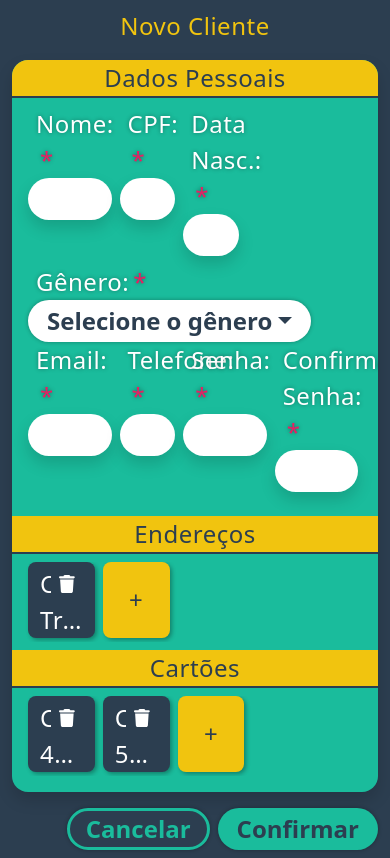
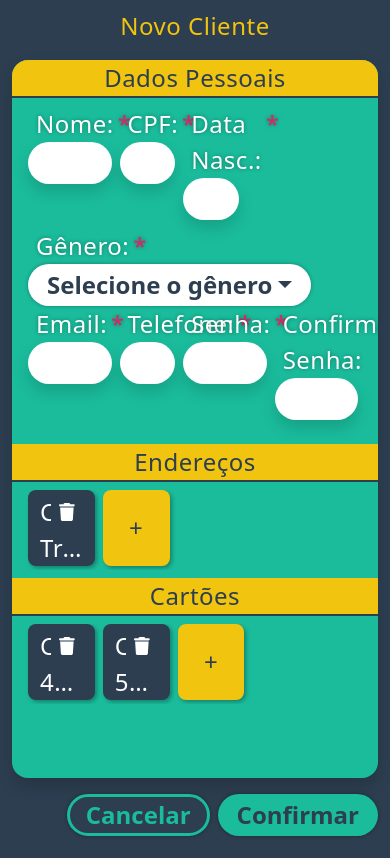
Before and after one commit to KevinJPF/vitrine_geek--frontend-, a React (Vite) app: page /registrar-cliente in a window 390 px wide. Built offline with nearby package versions, Linux system fonts and the light colour scheme; a web font is replaced by a local one.

Commit message:
correcoes na responsividade

```diff
--- a/src/Pages/Clientes/RegistrarCliente.jsx
+++ b/src/Pages/Clientes/RegistrarCliente.jsx
@@ -359,7 +359,7 @@ const RegistrarCliente = () => {
           <div className="row px-3 pb-3">
             <div className="row gap-2">
               <div className="col-3 p-0">
-                <div className="row label ps-2">
+                <div className="row label ps-2" style={{ flexWrap: "nowrap" }}>
                   Nome:
                   <span className="col ps-1" style={{ color: "var(--red)" }}>
                     *
@@ -380,7 +380,7 @@ const RegistrarCliente = () => {
                 </div>
               </div>
               <div className="col-2 p-0">
-                <div className="row label ps-2">
+                <div className="row label ps-2" style={{ flexWrap: "nowrap" }}>
                   CPF:
                   <span className="col ps-1" style={{ color: "var(--red)" }}>
                     *
@@ -400,7 +400,7 @@ const RegistrarCliente = () => {
                 </div>
               </div>
               <div className="col-2 p-0">
-                <div className="row label ps-2">
+                <div className="row label ps-2" style={{ flexWrap: "nowrap" }}>
                   Data Nasc.:
                   <span className="col ps-1" style={{ color: "var(--red)" }}>
                     *
@@ -421,7 +421,7 @@ const RegistrarCliente = () => {
                 </div>
               </div>
               <div className="col-auto p-0">
-                <div className="row label ps-2">
+                <div className="row label ps-2" style={{ flexWrap: "nowrap" }}>
                   Gênero:
                   <span className="col ps-1" style={{ color: "var(--red)" }}>
                     *
@@ -470,7 +470,7 @@ const RegistrarCliente = () => {
             </div>
             <div className="row gap-2">
               <div className="col-3 p-0">
-                <div className="row label ps-2">
+                <div className="row label ps-2" style={{ flexWrap: "nowrap" }}>
                   Email:
                   <span className="col ps-1" style={{ color: "var(--red)" }}>
                     *
@@ -497,7 +497,7 @@ const RegistrarCliente = () => {
                 </div>
               </div>
               <div className="col-2 p-0">
-                <div className="row label ps-2">
+                <div className="row label ps-2" style={{ flexWrap: "nowrap" }}>
                   Telefone:
                   <span className="col ps-1" style={{ color: "var(--red)" }}>
                     *
@@ -520,7 +520,7 @@ const RegistrarCliente = () => {
                 </div>
               </div>
               <div className="col-3 p-0">
-                <div className="row label ps-2">
+                <div className="row label ps-2" style={{ flexWrap: "nowrap" }}>
                   Senha:
                   <span className="col ps-1" style={{ color: "var(--red)" }}>
                     *
@@ -556,7 +556,7 @@ const RegistrarCliente = () => {
                 </div>
               </div>
               <div className="col-3 p-0">
-                <div className="row label ps-2">
+                <div className="row label ps-2" style={{ flexWrap: "nowrap" }}>
                   Confirmar Senha:
                   <span className="col ps-1" style={{ color: "var(--red)" }}>
                     *
@@ -831,7 +831,7 @@ const RegistrarCliente = () => {
         <div className="col d-flex flex-column gap-3">
           <div className="row gap-2">
             <div className="col">
-              <div className="row label ps-2">
+              <div className="row label ps-2" style={{ flexWrap: "nowrap" }}>
                 Nome:
                 <span className="col ps-1" style={{ color: "var(--red)" }}>
                   *
@@ -851,7 +851,7 @@ const RegistrarCliente = () => {
               </div>
             </div>
             <div className="col">
-              <div className="row label ps-2">
+              <div className="row label ps-2" style={{ flexWrap: "nowrap" }}>
                 Tipo de Residência:
                 <span className="col ps-1" style={{ color: "var(--red)" }}>
                   *
@@ -871,7 +871,7 @@ const RegistrarCliente = () => {
               </div>
             </div>
             <div className="col">
-              <div className="row label ps-2">
+              <div className="row label ps-2" style={{ flexWrap: "nowrap" }}>
                 Tipo de Logradouro:
                 <span className="col ps-1" style={{ color: "var(--red)" }}>
                   *
@@ -891,7 +891,7 @@ const RegistrarCliente = () => {
               </div>
             </div>
             <div className="col">
-              <div className="row label ps-2">
+              <div className="row label ps-2" style={{ flexWrap: "nowrap" }}>
                 CEP:
                 <span className="col ps-1" style={{ color: "var(--red)" }}>
                   *
@@ -913,7 +913,7 @@ const RegistrarCliente = () => {
           </div>
           <div className="row gap-2">
             <div className="col">
-              <div className="row label ps-2">
+              <div className="row label ps-2" style={{ flexWrap: "nowrap" }}>
                 País:
                 <span className="col ps-1" style={{ color: "var(--red)" }}>
                   *
@@ -933,7 +933,7 @@ const RegistrarCliente = () => {
               </div>
             </div>
             <div className="col">
-              <div className="row label ps-2">
+              <div className="row label ps-2" style={{ flexWrap: "nowrap" }}>
                 Estado:
                 <span className="col ps-1" style={{ color: "var(--red)" }}>
                   *
@@ -953,7 +953,7 @@ const RegistrarCliente = () => {
               </div>
             </div>
             <div className="col">
-              <div className="row label ps-2">
+              <div className="row label ps-2" style={{ flexWrap: "nowrap" }}>
                 Cidade:
                 <span className="col ps-1" style={{ color: "var(--red)" }}>
                   *
@@ -973,7 +973,7 @@ const RegistrarCliente = () => {
               </div>
             </div>
             <div className="col">
-              <div className="row label ps-2">
+              <div className="row label ps-2" style={{ flexWrap: "nowrap" }}>
                 Bairro:
                 <span className="col ps-1" style={{ color: "var(--red)" }}>
                   *
@@ -995,7 +995,7 @@ const RegistrarCliente = () => {
           </div>
           <div className="row gap-2">
             <div className="col">
-              <div className="row label ps-2">
+              <div className="row label ps-2" style={{ flexWrap: "nowrap" }}>
                 Logradouro:
                 <span className="col ps-1" style={{ color: "var(--red)" }}>
                   *
@@ -1051,7 +1051,7 @@ const RegistrarCliente = () => {
           </div>
           <div
             className="row mt-2 gap-2 justify-content-center align-items-center bg-white rounded-pill"
-            style={{ color: "var(--secondary)" }}
+            style={{ color: "var(--secondary)", flexWrap: "nowrap" }}
           >
             Cobrança:
             <SwitchButton
@@ -1169,7 +1169,7 @@ const RegistrarCliente = () => {
               </div>
             </div>
             <div className="col">
-              <div className="row label ps-2">
+              <div className="row label ps-2" style={{ flexWrap: "nowrap" }}>
                 Código de Segurança:
                 <span className="col ps-1" style={{ color: "var(--red)" }}>
                   *
@@ -1189,7 +1189,7 @@ const RegistrarCliente = () => {
               </div>
             </div>
             <div className="col-auto p-0">
-              <div className="row label ps-2">
+              <div className="row label ps-2" style={{ flexWrap: "nowrap" }}>
                 Bandeira do Cartão:
                 <span className="col ps-1" style={{ color: "var(--red)" }}>
                   *
```
